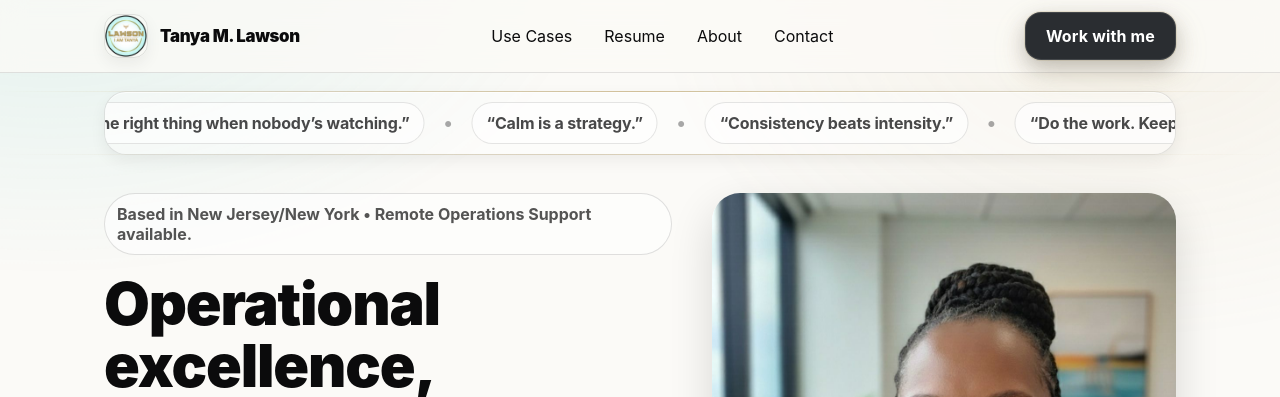
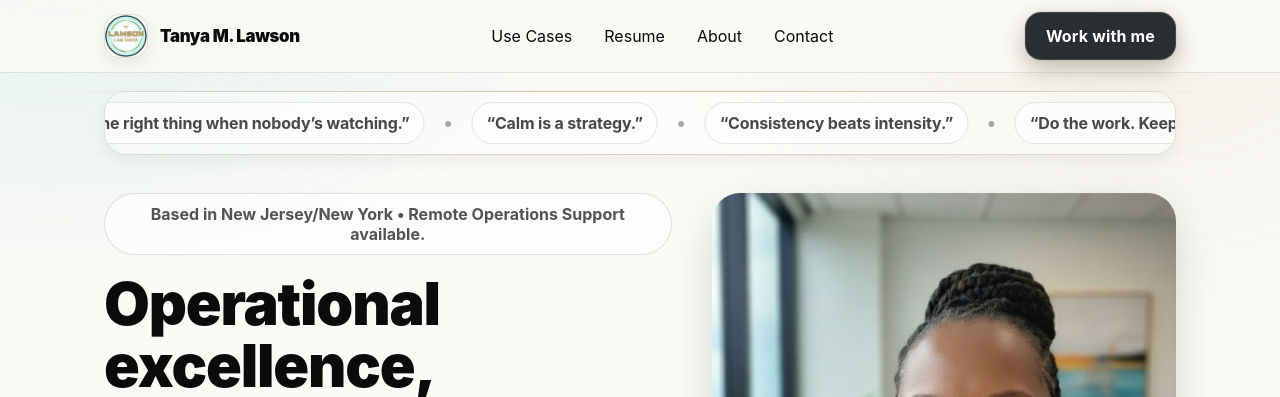
Before and after one commit to TanyaWBM1/TanyaLawson, a Jekyll site: the page built from index.html, in a window 1280 px wide. Shown: the top 397 px of the page. Built offline with Jekyll 4.4.1, drawn with Linux system fonts in a browser that asks for light colours.

Commit message:
Update styles.css

```diff
--- a/assets/css/styles.css
+++ b/assets/css/styles.css
@@ -344,6 +344,9 @@ body.page-contact .nav a[href="/contact/"]::after{
 
 .badge{
   display:inline-flex;
+  justify-content: center;  /* centers the text inside the pill */
+  align-items: center;
+  text-align: center;       /* optional, helps if it wraps to 2 lines */
   gap: 10px;
   padding: 10px 12px;
   border-radius: 999px;
```
